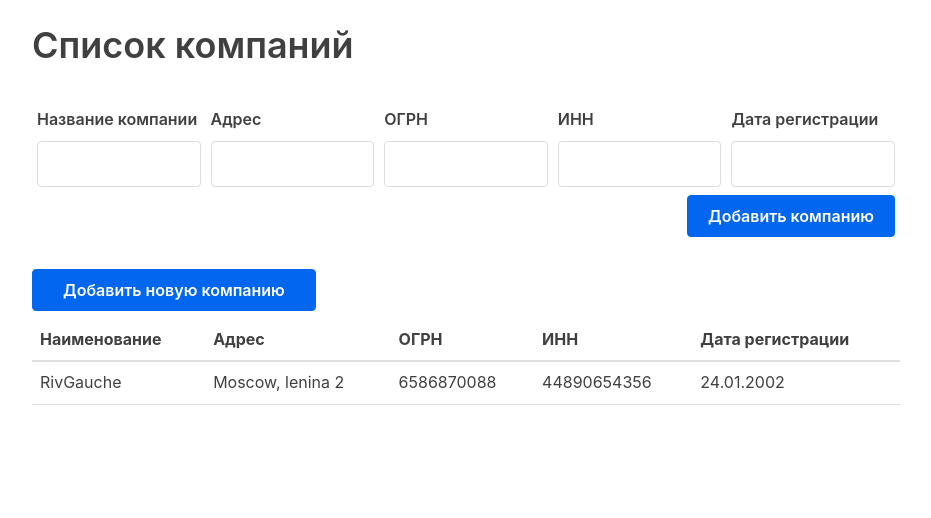
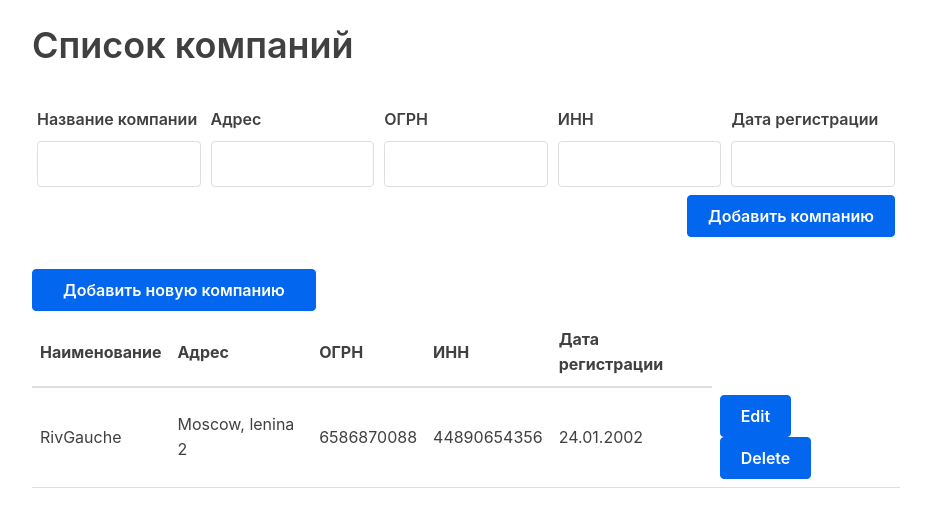
Before and after one commit to DmitryVdovichencko/companies-list-app, a Vue app: page / in a window 1280 px wide. Shown: the top 518 px of the page, without its empty margins (174-1105 px from the left). Built offline with nearby package versions, Linux system fonts and the light colour scheme; some icons are missing.

Commit message:
edit and delete methods added

```diff
--- a/src/App.vue
+++ b/src/App.vue
@@ -8,7 +8,7 @@
         <company-form @add:company='addCompany'/>
       </template>
     </modal>
-    <companies-table :companies='companies'/>
+    <companies-table :companies='companies' @delete:company="deleteCompany" @edit:company="editCompany"/>
 
   </div>
 </template>
@@ -62,6 +62,16 @@
         const newCompany = { ...company, id };
         this.companies = [...this.companies, newCompany]
       },
+      editCompany(id, updatedCompany) {
+        this.companies = this.companies.map(company =>
+          company.id === id ? updatedCompany : company
+        )
+      },
+      deleteCompany(id) {
+        this.companies = this.companies.filter(
+          company => company.id !== id
+        )
+      },
       openModal() {
             this.isModalOpen = true;
       },
--- a/src/components/CompaniesTable.vue
+++ b/src/components/CompaniesTable.vue
@@ -12,11 +12,34 @@
             </thead>
             <tbody>
                 <tr v-for="company in companies" :key="company.id">
-                    <td>{{ company.name.value }}</td>
-                    <td>{{ company.address.value }}</td>
-                    <td>{{ company.ogrn.value }}</td>
-                    <td>{{ company.inn.value }}</td>
-                    <td>{{ company.regDate.value }}</td>
+                    <td v-if="editing === company.id">
+                        <input type="text" v-model="company.name.value" />
+                    </td>
+                    <td v-else>{{ company.name.value }}</td>
+                    <td v-if="editing === company.id">
+                        <input type="text" v-model="company.address.value" />
+                    </td>
+                    <td v-else>{{ company.address.value }}</td>
+                    <td v-if="editing === company.id">
+                        <input type="text" v-model="company.ogrn.value" />
+                    </td>
+                    <td v-else>{{ company.ogrn.value }}</td>
+                    <td v-if="editing === company.id">
+                        <input type="text" v-model="company.inn.value" />
+                    </td>
+                    <td v-else>{{ company.inn.value }}</td>
+                    <td v-if="editing === company.id">
+                        <input type="text" v-model="company.regDate.value" />
+                    </td>
+                    <td v-else>{{ company.regDate.value }}</td>
+                    <td v-if="editing === company.id">
+                        <button @click="editCompany(company)">Save</button>
+                        <button class="muted-button" @click="editing = null">Cancel</button>
+                    </td>
+                    <td v-else>
+                        <button @click="editMode(company.id)">Edit</button>
+                        <button @click="$emit('delete:company', company.id)">Delete</button>
+                    </td>
                 </tr>
             </tbody>
         </table>
@@ -26,10 +49,30 @@
 <script>
   export default {
     name: 'companies-table',
+    data() {
+        return {
+            editing: null,
+        }
+    },
+    methods: {
+        editMode(id) {
+            this.editing = id
+        },
+
+        editCompany(company) {
+            if (company.name === '' || company.email === '') return
+            this.$emit('edit:company', company.id, company)
+            this.editing = null
+        }
+    },
     props: {
         companies: Array,
     },
   }
 </script>
 
-<style scoped></style>
+<style scoped lang="scss">
+  button {
+    margin: 0 0.5rem 0 0;
+  }
+</style>
```
